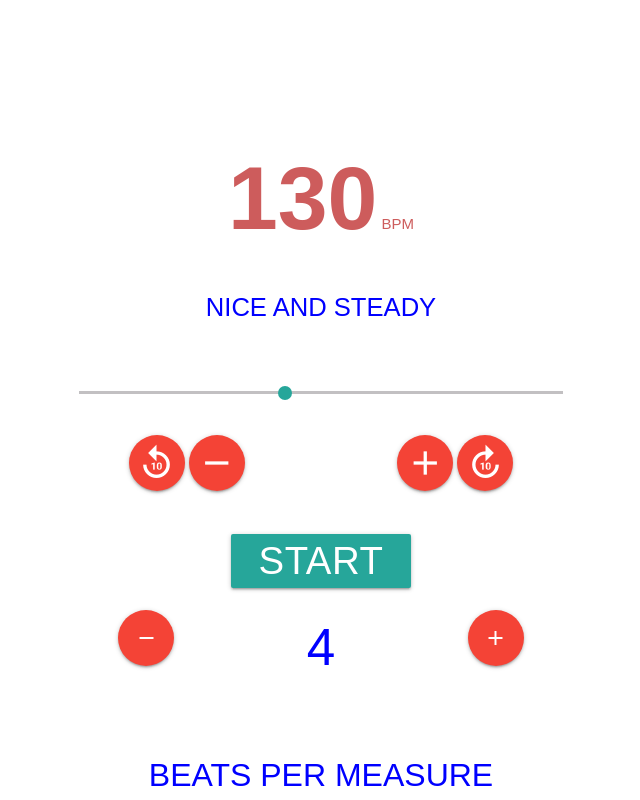
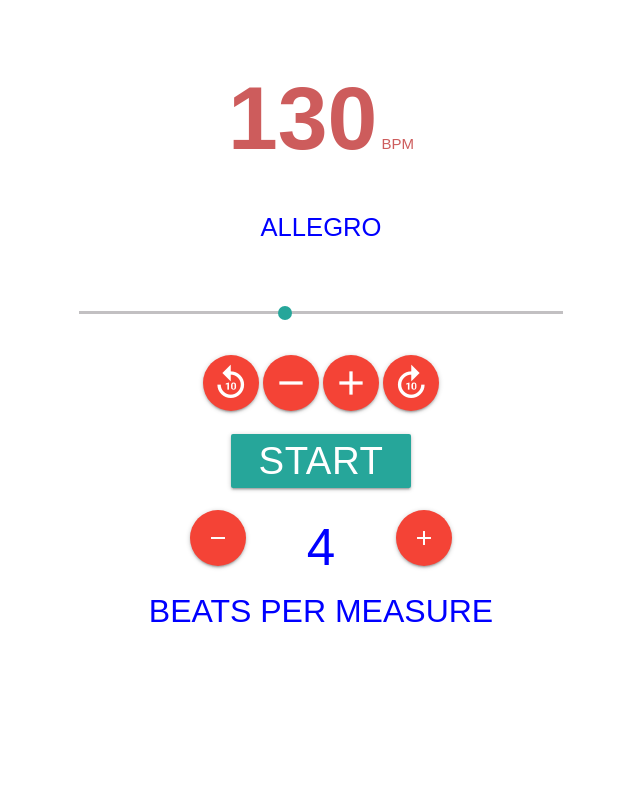
Before and after one commit to diacoviello/metronome, a website with bundled scripts: page index.html in a window 1280 px wide. Both pictures are taken after a click on the link "replay_10". Shown: the whole page, without its empty margins (319-959 px from the left). Built offline with nearby package versions, Linux system fonts and the light colour scheme; a web font is replaced by a local one.

Commit message:
looking ok

```diff
--- a/app.js
+++ b/app.js
@@ -125,14 +125,15 @@ function updateMetronome() {
     tempoDisplay.textContent=bpm;
     tempoSlider.value=bpm;
     metronome.timeInterval=60000/bpm;
-    if ( bpm<=40 ) { tempoTextString="Super Slow" };
-    if ( bpm>40&&bpm<80 ) { tempoTextString="Slow" };
-    if ( bpm>80&&bpm<120 ) { tempoTextString="Getting there" };
-    if ( bpm>120&&bpm<180 ) { tempoTextString="Nice and Steady" };
-    if ( bpm>180&&bpm<220 ) { tempoTextString="Rock n' Roll" };
-    if ( bpm>220&&bpm<240 ) { tempoTextString="Funky Stuff" };
-    if ( bpm>240&&bpm<260 ) { tempoTextString="Relax Dude" };
-    if ( bpm>260&&bpm<=280 ) { tempoTextString="Eddie Van Halen" };
+    if ( bpm<=40 ) { tempoTextString="Grave" };
+    if ( bpm>40&&bpm<60 ) { tempoTextString="Largo" };
+    if ( bpm>60&&bpm<80 ) { tempoTextString="Adagio" };
+    if ( bpm>80&&bpm<100 ) { tempoTextString="Andante Moderato" };
+    if ( bpm>100&&bpm<120 ) { tempoTextString="Allegretto" };
+    if ( bpm>120&&bpm<156 ) { tempoTextString="Allegro" };
+    if ( bpm>156&&bpm<176 ) { tempoTextString="Vivace" };
+    if ( bpm>176&&bpm<200 ) { tempoTextString="Prest0" };
+    if ( bpm>200&&bpm<=280 ) { tempoTextString="Prestissimo" };
 
     tempoText.textContent=tempoTextString;
 }
--- a/index.html
+++ b/index.html
@@ -14,7 +14,7 @@
     </head>
 
     <body>
-        <div class="container">
+        <div class="main">
             <div class="metronome">
 
                 <div class="bpm-display">
@@ -44,19 +44,18 @@
                     </p>
                 </form>
 
-                <div class="tempo-settings">
-                    <div class="row">
-                        <div class="col s4 offset-s1">
-                            <a class="btn-floating btn-large waves-effect waves-light red" id="decrease-tempo-jump"><i class="material-icons" style="font-size: 40px;">replay_10</i></a>
-                            <a class="btn-floating btn-large waves-effect waves-light red" id="decrease-tempo"><i class="material-icons" style="font-size: 40px;">remove</i></a>
-                        </div>
-                        <div class="col s4 offset-s2">
+                <div class="container" id="tempo-settings">
+                    <div class="button-groups">
 
-                            <a class="btn-floating btn-large waves-effect waves-light red"><i class="material-icons" id="increase-tempo" style="font-size: 40px;">add</i></a>
+                        <a class="btn-floating btn-large waves-effect waves-light red" id="decrease-tempo-jump"><i class="material-icons" style="font-size: 40px;">replay_10</i></a>
+                        <a class="btn-floating btn-large waves-effect waves-light red" id="decrease-tempo"><i class="material-icons" style="font-size: 40px;">remove</i></a>
+                    </div>
+                    <div class="button-groups">
+                        <a class="btn-floating btn-large waves-effect waves-light red"><i class="material-icons" id="increase-tempo" style="font-size: 40px;">add</i></a>
 
 
-                            <a class="btn-floating btn-large waves-effect waves-light red"><i class="material-icons" id="increase-tempo-jump" style="font-size: 40px;">forward_10</i></a>
-                        </div>
+                        <a class="btn-floating btn-large waves-effect waves-light red"><i class="material-icons" id="increase-tempo-jump" style="font-size: 40px;">forward_10</i></a>
+
                     </div>
                 </div>
                 <br />
--- a/styles.css
+++ b/styles.css
@@ -26,11 +26,11 @@ i.material-symbols-outlined {
   'opsz' 10,
 }
 
-.container {
+.main {
     display: flex;
     justify-content: center;
     align-items: center;
-    height: 100vh;
+    height: 80vh;
     width: 100vw;
 }
 
@@ -39,7 +39,6 @@ i.material-symbols-outlined {
     flex-direction: column;
     width: 42vw;
     height: 42vw;
-    justify-content: space-between;
     vertical-align: middle;
     z-index: 100;
 }
@@ -57,67 +56,14 @@ i.material-symbols-outlined {
     text-align: center;
 }
 
-.tempo-settings {
-    text-align: center;
+.container {
+  text-align: center;
+}
+.button-groups {
+    display: inline-block;
+    justify-self: center;
 }
 
-/* .tempo-settings .adjust-tempo-btn {
-    margin: 0.3vw;
-    width: 3vw;
-    height: 3vw;
-    font-size: 1.5vw;
-    border-radius: 50%;
-    border: 1px solid #ddd;
-    text-align: center;
-    vertical-align: middle;
-    cursor: pointer;
-} */
-
-/* .tempo-settings .adjust-tempo-btn:hover {
-    background-color: #fa545c;
-    color: #fff;
-} */
-
-/* input[type=range] {
-    -webkit-appearance: none;
-    background-color: transparent;
-    width: 70vw;
-} */
-/* input[type=range]::-webkit-slider-thumb {
-     -webkit-appearance: none;
-}
-input[type=range]:focus {
-     outline: none;
-}
-
-input[type=range]::-webkit-slider-thumb {
-    -webkit-appearance: none;
-    width: 1.3vw;
-    height: 1.3vw;
-    border-radius: 50%;
-    background-color: #ff656c;
-    cursor: pointer;
-    margin-top: -.5vw;
-}
-input[type=range]::-moz-range-thumb {
-    -webkit-appearance: none;
-    width: 1.3vw;
-    height: 1.3vw;
-    border-radius: 50%;
-    background-color: #ff656c;
-    cursor: pointer;
-} */
-
-/* input[type=range]::-webkit-slider-runnable-track {
-    width: 80vw;
-    height: .1vw;
-    background-color: #ddd;
-}
-input[type=range]::-moz-range-track {
-    width: 90vw;
-    height: .3vw;
-    background-color: #ddd;
-} */
 
 #slider {
   padding: 2vw;
@@ -141,6 +87,8 @@ input[type=range]::-moz-range-track {
   filter: brightness(120%);
 }
 .measures {
+  margin-left: 20%;
+    margin-right: 20%;
     display: flex;
     justify-content: space-around;
     font-weight: 200;
@@ -170,7 +118,6 @@ input[type=range]::-moz-range-track {
 }
 
 .beats-per-measure-text {
-    margin: 5vw;
     text-align: center;
     font-size: 2.5vw;
     text-transform: uppercase;
```
